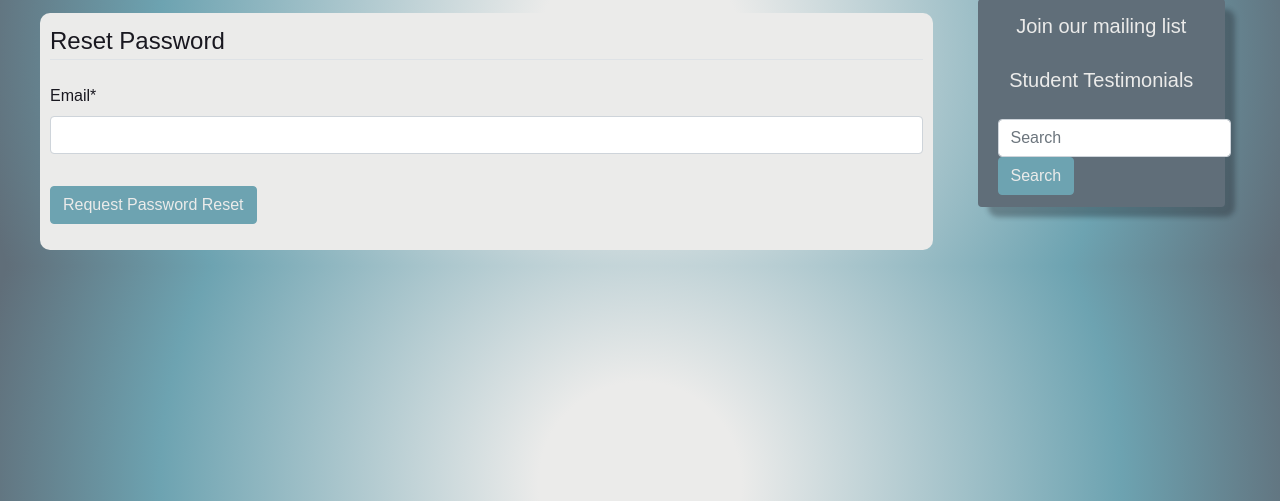
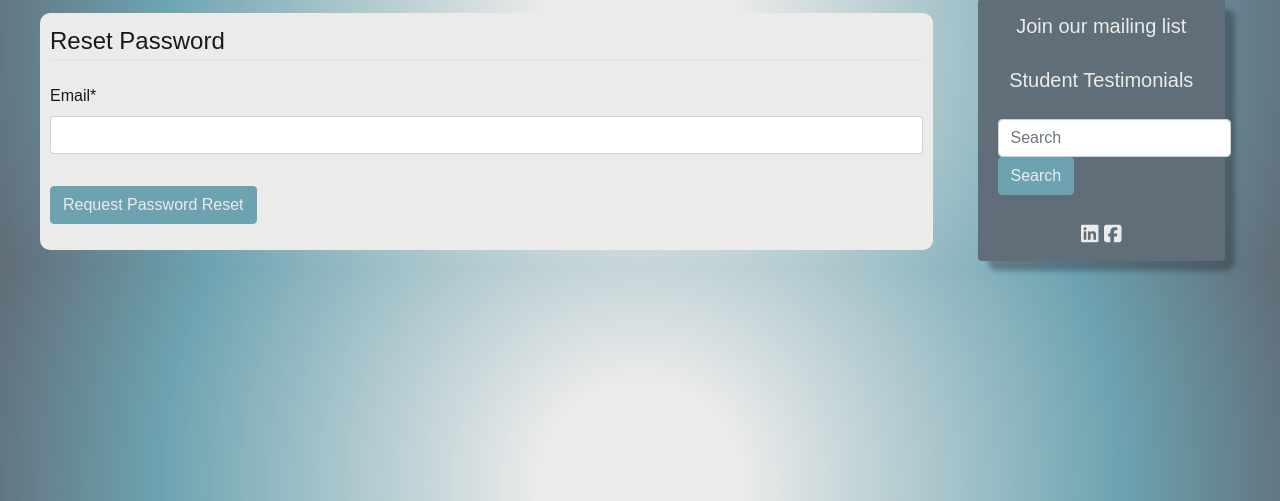
Before and after one commit to cvdebeer/HPC-MS4, a Django app: page /accounts/password-reset/ in a window 1280 px wide. Shown: the part 169-670 px from the top of the page. Run offline with Django 3.2, Linux system fonts and the light colour scheme; some libraries are stand-ins or nearby versions; some web fonts are replaced.

Commit message:
added back testimonial link and icons

```diff
--- a/templates/base.html
+++ b/templates/base.html
@@ -78,7 +78,7 @@
               <li class="list-group-item list-group-item-light">
                 <a href="{% url 'mailing-list' %}">Join our mailing list</a>
               </li>
-              <li class="list-group-item list-group-item-light"><a href="">Student
+              <li class="list-group-item list-group-item-light"><a href="{% url 'testimonials' %}">Student
                   Testimonials</a></li>
               <li class="list-group-item list-group-item-light">
                 <form class="form-inline lrg-search" action="{% url 'search' %}" method='GET'>
@@ -87,6 +87,7 @@
                   <button class="btn btn-info my-2 my-sm-0" type="submit">Search</button>
                 </form>
               </li>
+              <li class="list-group-item list-group-item-light"><span> <a href="https://www.facebook.com/groups/120389921329521/"> <i class="fab fa-linkedin"> </i> </a></span> <span><a href="https://www.facebook.com/groups/120389921329521/"><i class="fab fa-facebook-square"></i> </a> </span></li>
             </ul>
           </div>
         </div>
```
